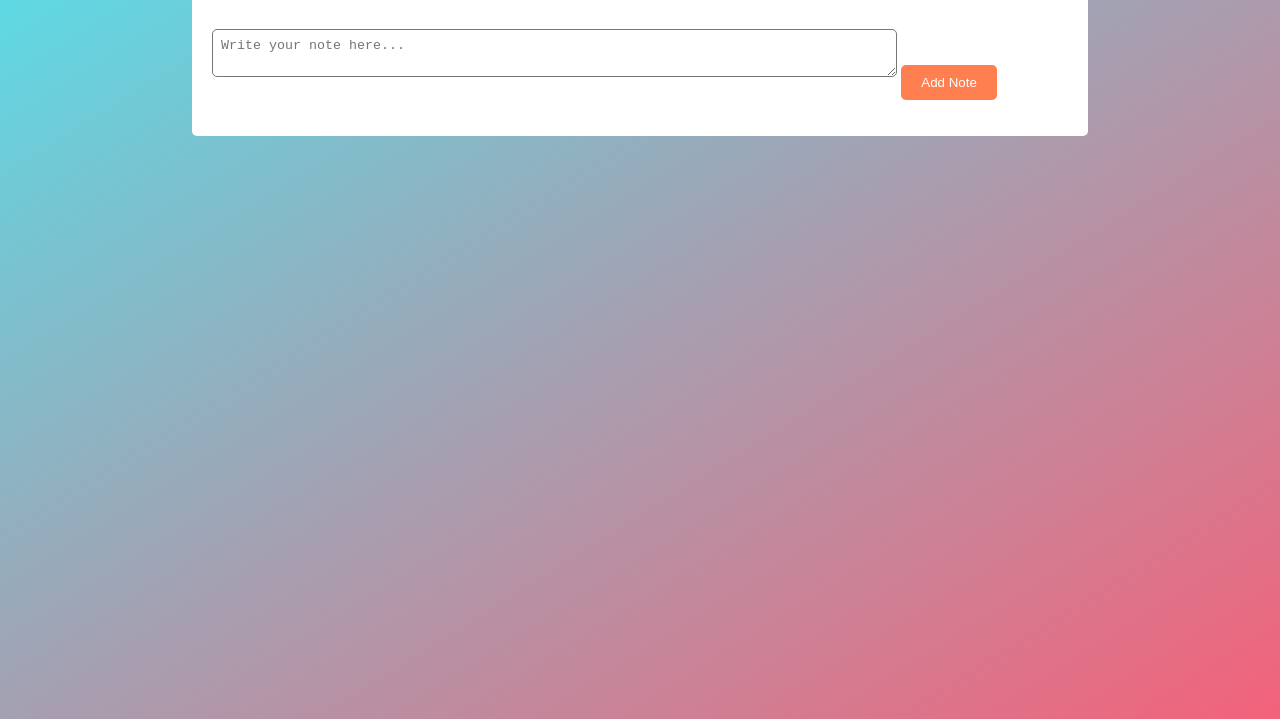
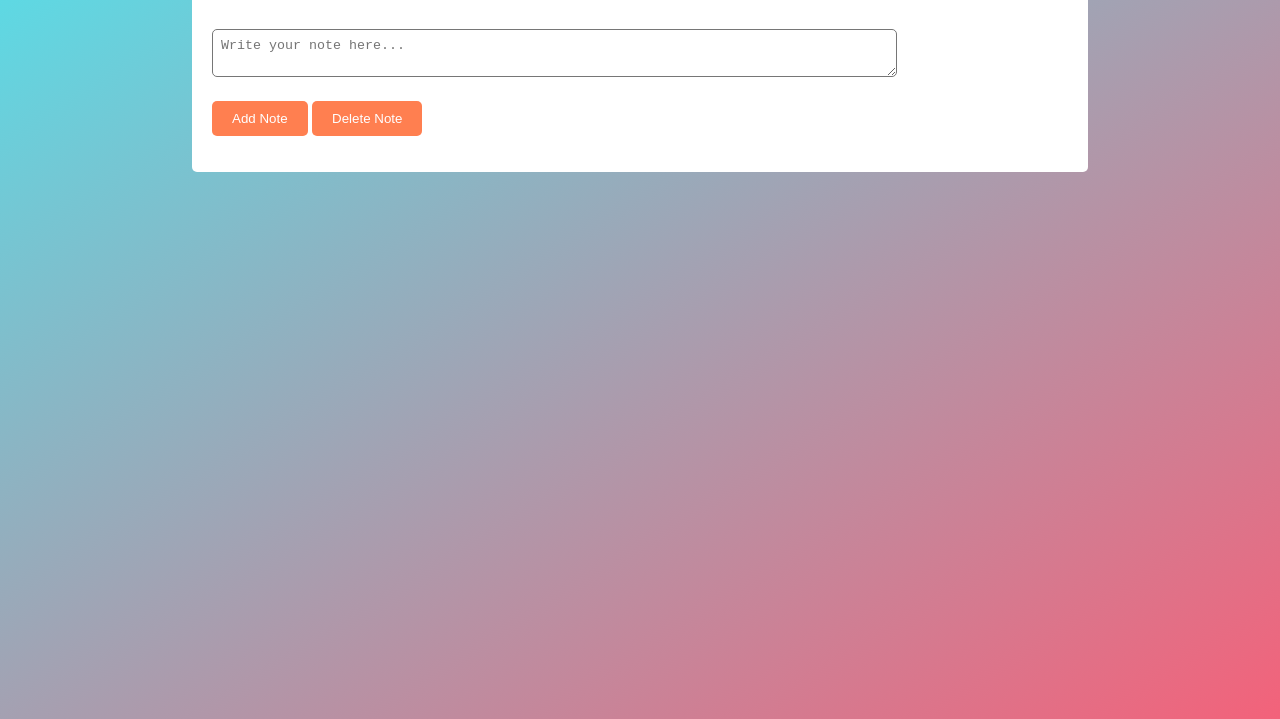
Before and after one commit to VanessaKasei/Note-taking-app, a plain HTML site: page index.html in a window 1280 px wide. Shown: the part 81-800 px from the top of the page. Drawn offline with Linux system fonts and the light colour scheme.

Commit message:
delete button

```diff
--- a/index.html
+++ b/index.html
@@ -11,11 +11,11 @@
             </h1>
             <div class="note-form">
                 <textarea id="noteInput" placeholder="Write your note here..."></textarea>
-                <button id="addButton">Add Note</button>
             </div>
+            <button id="addButton">Add Note</button>
+            <button id="deleteButton">Delete Note</button>
             <ol id="noteList"></ol>
         </div>
-
         <script src="index.js"></script>
     </body>
 </html>
```
